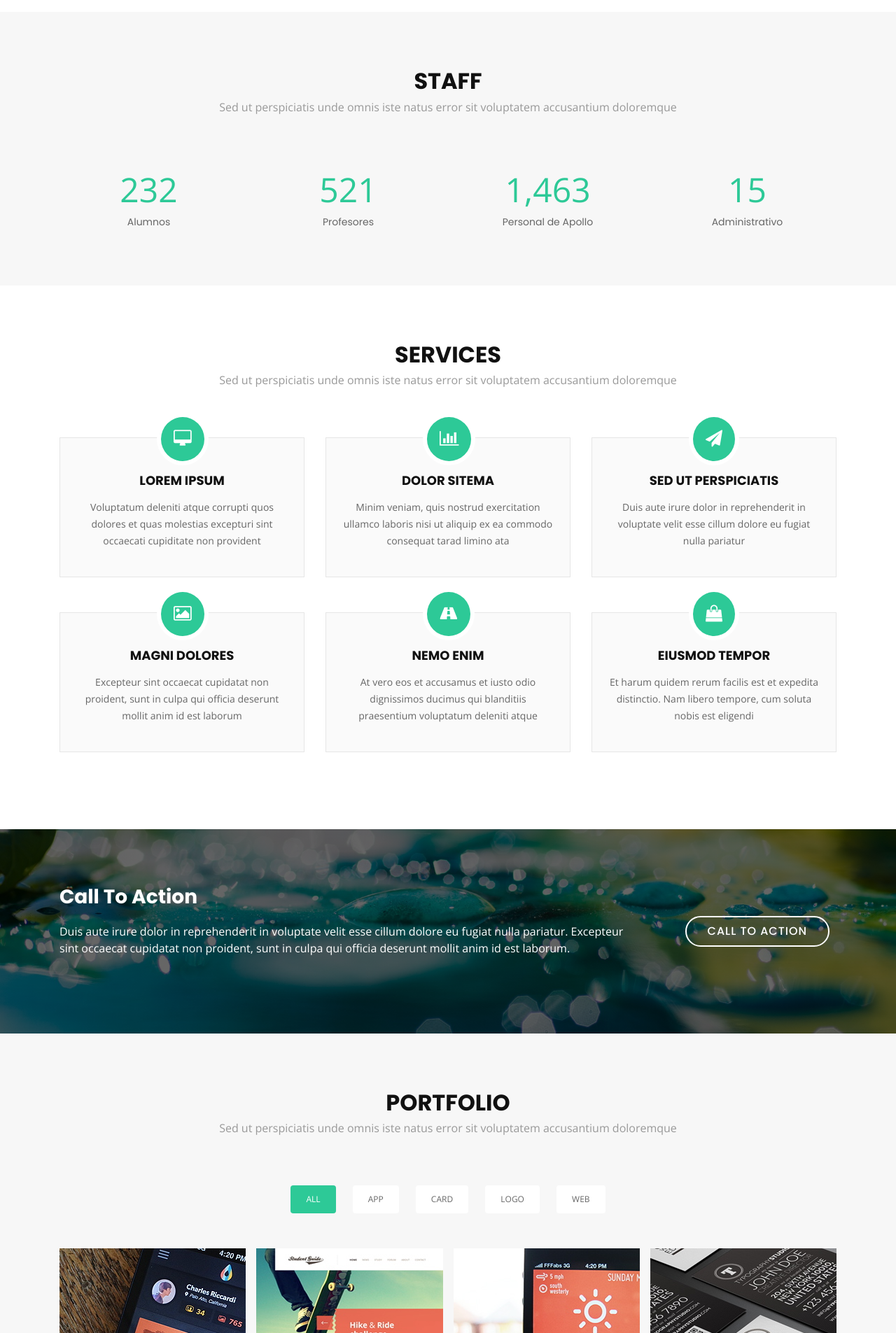
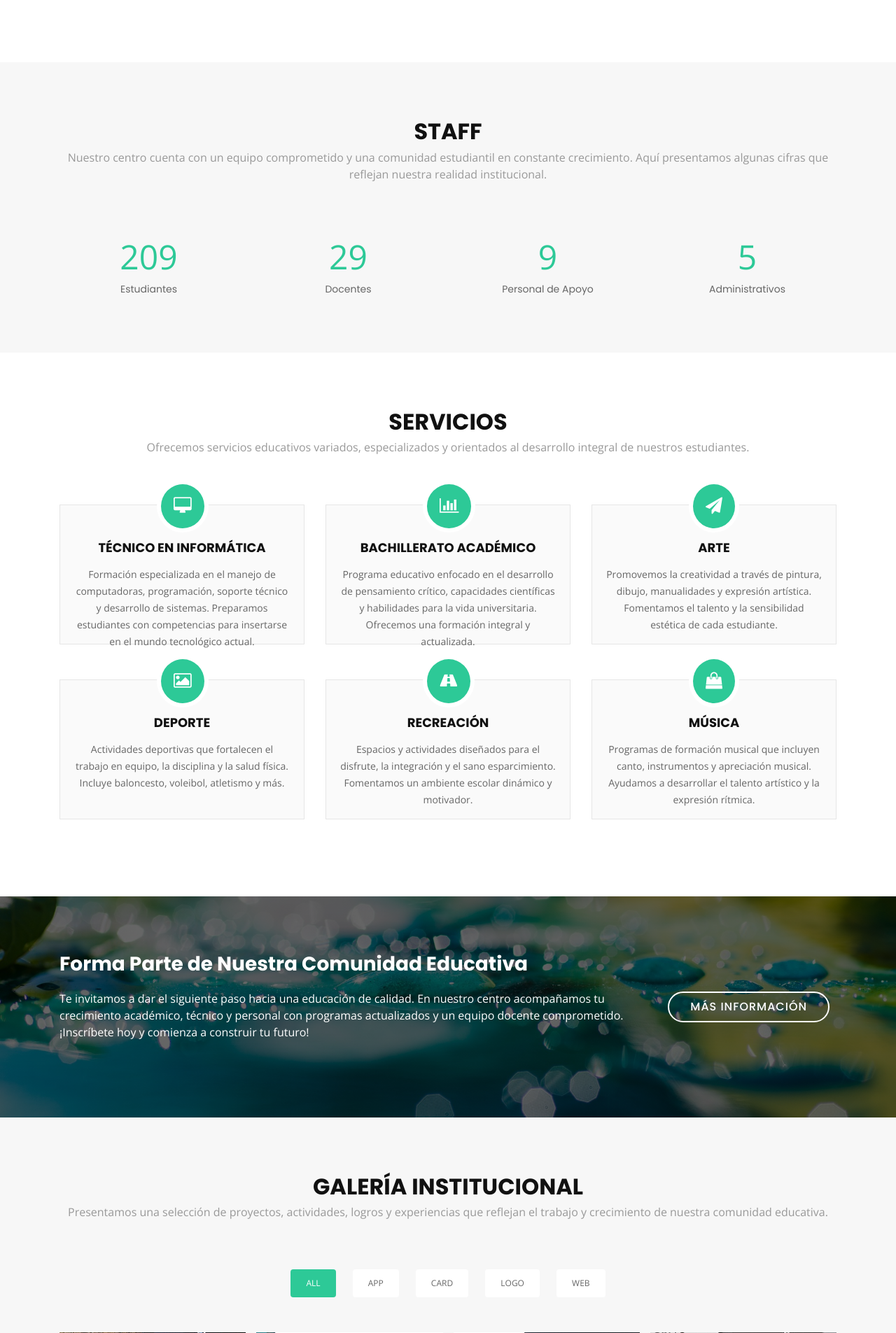
Before and after one commit to SirDawel/ventassaas, a Django app: template escuelaweb/templates/website/index.html in a window 1280 px wide. Shown: the part 1371-3276 px from the top of the page at 70% size. Run offline with Django 3.2, Linux system fonts and the light colour scheme; the template is opened without the code that fills it, so the values that code supplies are empty; some libraries are stand-ins or nearby versions.

Commit message:
Mis cambios

```diff
--- a/escuelaweb/templates/website/header.html
+++ b/escuelaweb/templates/website/header.html
@@ -328,7 +328,8 @@
       <div class="container-fluid">
         <a class="navbar-brand" href="#">
           <img src="{% static 'img/logoescuelaonline.jpg' %}" alt="Logo" style="height: 100px; width: 200px; margin-right: 10px; border-radius: 5px;">
-          Centro Cristiano
+	  <br>
+          Ptco. Prof. J R R H.
         </a>
         <button class="navbar-toggler" type="button" data-bs-toggle="collapse" data-bs-target="#navbarSupportedContent"
           aria-controls="navbarSupportedContent" aria-expanded="false" aria-label="Toggle navigation">
--- a/escuelaweb/templates/website/index.html
+++ b/escuelaweb/templates/website/index.html
@@ -3,7 +3,7 @@
 <html lang="es">
 <head>
   <meta charset="utf-8">
-  <title>Politécnico José Ramón Rodríguez H.</title>
+  <title>Ptco. Prof. José Ramón Rodríguez H.</title>
   <meta name="viewport" content="width=device-width, initial-scale=1.0">
 
   <!-- Favicon -->
@@ -75,16 +75,16 @@
   ============================-->
   <section id="hero">
     <div class="hero-container">
-      <h1>Bienvenido a mi website</h1>
-      <h2>We are team of talanted designers making websites with Bootstrap</h2>
-      <a href="#about" class="btn-get-started">Get Started</a>
+      <h1>Bienvenido a la Escuela </h1>
+      <h2> ¡Educación técnica para un ciudadano emprendedor!</h2>
+      <a href="#about" class="btn-get-started">Empezar</a>
     </div>
   </section><!-- #hero -->
 
   <main id="main">
 
     <!--==========================
-      About Us Section
+     Us Section
     ============================-->
     <section id="about">
       <div class="container">
@@ -93,28 +93,26 @@
           <div class="col-lg-6 content order-lg-1 order-2">
             <h2 class="title">Quienes Somos...</h2>
             <p>
-              Somo una institucion De liquip ex ea commodo consequat.
+              Somo una institucion Educativa.
             </p>
 
             <div class="icon-box wow fadeInUp">
               <div class="icon"><i class="fa fa-shopping-bag"></i></div>
               <h4 class="title"><a href="">Mision</a></h4>
-              <p class="description">Et harum quidem rerum facilis est et expedita distinctio. Nam libero tempore, cum
-                soluta nobis est eligendi</p>
+              <p class="description">Contribuir en la formación técnica e integral de nuestros estudiantes con una base científica y tecnológica, fomentando un pensamiento ciudadano crítico y emprendedor. </p>
             </div>
 
             <div class="icon-box wow fadeInUp" data-wow-delay="0.2s">
               <div class="icon"><i class="fa fa-photo"></i></div>
               <h4 class="title"><a href="">Vision</a></h4>
-              <p class="description">Excepteur sint occaecat cupidatat non proident, sunt in culpa qui officia deserunt
-                mollit anim id est laborum</p>
+              <p class="description">Ser un centro referencia de educación técnica, reconocido por su excelencia académica; que contribuye a través de la ciencia y la tecnología con el cuido del medio ambiente, el desarrollo de las familias y de los estudiantes de una forma integral. </p>
             </div>
 
             <div class="icon-box wow fadeInUp" data-wow-delay="0.4s">
               <div class="icon"><i class="fa fa-bar-chart"></i></div>
               <h4 class="title"><a href="">Valores</a></h4>
-              <p class="description">Minim veniam, quis nostrud exercitation ullamco laboris nisi ut aliquip ex ea
-                commodo consequat tarad limino ata</p>
+              <p class="description">Seguridad, Integridad, Respeto, Tolerancia, Amor, Empatía, Honestidad, Disciplina,	Responsabilidad y Equidad.
+		</p>
             </div>
 
           </div>
@@ -132,35 +130,37 @@
   <div class="container wow fadeIn">
     <div class="section-header">
       <h3 class="section-title">Staff</h3>
-          <p class="section-description">Sed ut perspiciatis unde omnis iste natus error sit voluptatem accusantium
-            doloremque</p>
+      <p class="section-description">
+        Nuestro centro cuenta con un equipo comprometido y una comunidad estudiantil en constante crecimiento.
+        Aquí presentamos algunas cifras que reflejan nuestra realidad institucional.
+      </p>
     </div>
     <div class="row counters">
 
       <div class="col-lg-3 col-6 text-center">
-            <span data-toggle="counter-up">232</span>
-            <p>Alumnos</p>
+        <span data-toggle="counter-up">209</span>
+        <p>Estudiantes</p>
       </div>
 
       <div class="col-lg-3 col-6 text-center">
-            <span data-toggle="counter-up">521</span>
-            <p>Profesores</p>
+        <span data-toggle="counter-up">29</span>
+        <p>Docentes</p>
       </div>
 
       <div class="col-lg-3 col-6 text-center">
-            <span data-toggle="counter-up">1,463</span>
-            <p>Personal de Apollo</p>
+        <span data-toggle="counter-up">9</span>
+        <p>Personal de Apoyo</p>
       </div>
 
       <div class="col-lg-3 col-6 text-center">
-            <span data-toggle="counter-up">15</span>
-            <p>Administrativo</p>
+        <span data-toggle="counter-up">5</span>
+        <p>Administrativos</p>
       </div>
 
     </div>
 
   </div>
-    </section><!-- #facts -->
+</section>
 
     <!--==========================
     Services Section
@@ -168,94 +168,116 @@
 <section id="services">
   <div class="container wow fadeIn">
     <div class="section-header">
-          <h3 class="section-title">Services</h3>
-          <p class="section-description">Sed ut perspiciatis unde omnis iste natus error sit voluptatem accusantium
-            doloremque</p>
+      <h3 class="section-title">Servicios</h3>
+      <p class="section-description">Ofrecemos servicios educativos variados, especializados y orientados al desarrollo integral de nuestros estudiantes.</p>
     </div>
+
     <div class="row">
+      <!-- INFORMÁTICA -->
       <div class="col-lg-4 col-md-6 wow fadeInUp" data-wow-delay="0.2s">
         <div class="box">
           <div class="icon"><a href=""><i class="fa fa-desktop"></i></a></div>
-              <h4 class="title"><a href="">Lorem Ipsum</a></h4>
-              <p class="description">Voluptatum deleniti atque corrupti quos dolores et quas molestias excepturi sint
-                occaecati cupiditate non provident</p>
+          <h4 class="title"><a href="">Técnico en Informática</a></h4>
+          <p class="description">
+            Formación especializada en el manejo de computadoras, programación, soporte técnico y desarrollo de sistemas.
+            Preparamos estudiantes con competencias para insertarse en el mundo tecnológico actual.
+          </p>
         </div>
       </div>
+
+      <!-- BACHILLERATO ACADÉMICO -->
       <div class="col-lg-4 col-md-6 wow fadeInUp" data-wow-delay="0.4s">
         <div class="box">
           <div class="icon"><a href=""><i class="fa fa-bar-chart"></i></a></div>
-              <h4 class="title"><a href="">Dolor Sitema</a></h4>
-              <p class="description">Minim veniam, quis nostrud exercitation ullamco laboris nisi ut aliquip ex ea
-                commodo consequat tarad limino ata</p>
+          <h4 class="title"><a href="">Bachillerato Académico</a></h4>
+          <p class="description">
+            Programa educativo enfocado en el desarrollo de pensamiento crítico, capacidades científicas
+            y habilidades para la vida universitaria. Ofrecemos una formación integral y actualizada.
+          </p>
         </div>
       </div>
+
+      <!-- ARTE -->
       <div class="col-lg-4 col-md-6 wow fadeInUp" data-wow-delay="0.6s">
         <div class="box">
           <div class="icon"><a href=""><i class="fa fa-paper-plane"></i></a></div>
-              <h4 class="title"><a href="">Sed ut perspiciatis</a></h4>
-              <p class="description">Duis aute irure dolor in reprehenderit in voluptate velit esse cillum dolore eu
-                fugiat nulla pariatur</p>
+          <h4 class="title"><a href="">Arte</a></h4>
+          <p class="description">
+            Promovemos la creatividad a través de pintura, dibujo, manualidades y expresión artística.
+            Fomentamos el talento y la sensibilidad estética de cada estudiante.
+          </p>
         </div>
       </div>
 
+      <!-- DEPORTE -->
       <div class="col-lg-4 col-md-6 wow fadeInUp" data-wow-delay="0.2s">
         <div class="box">
           <div class="icon"><a href=""><i class="fa fa-photo"></i></a></div>
-              <h4 class="title"><a href="">Magni Dolores</a></h4>
-              <p class="description">Excepteur sint occaecat cupidatat non proident, sunt in culpa qui officia deserunt
-                mollit anim id est laborum</p>
+          <h4 class="title"><a href="">Deporte</a></h4>
+          <p class="description">
+            Actividades deportivas que fortalecen el trabajo en equipo, la disciplina y la salud física.
+            Incluye baloncesto, voleibol, atletismo y más.
+          </p>
         </div>
       </div>
+
+      <!-- RECREACIÓN -->
       <div class="col-lg-4 col-md-6 wow fadeInUp" data-wow-delay="0.4s">
         <div class="box">
           <div class="icon"><a href=""><i class="fa fa-road"></i></a></div>
-              <h4 class="title"><a href="">Nemo Enim</a></h4>
-              <p class="description">At vero eos et accusamus et iusto odio dignissimos ducimus qui blanditiis
-                praesentium voluptatum deleniti atque</p>
+          <h4 class="title"><a href="">Recreación</a></h4>
+          <p class="description">
+            Espacios y actividades diseñados para el disfrute, la integración y el sano esparcimiento.
+            Fomentamos un ambiente escolar dinámico y motivador.
+          </p>
         </div>
       </div>
+
+      <!-- MÚSICA -->
       <div class="col-lg-4 col-md-6 wow fadeInUp" data-wow-delay="0.6s">
         <div class="box">
           <div class="icon"><a href=""><i class="fa fa-shopping-bag"></i></a></div>
-              <h4 class="title"><a href="">Eiusmod Tempor</a></h4>
-              <p class="description">Et harum quidem rerum facilis est et expedita distinctio. Nam libero tempore, cum
-                soluta nobis est eligendi</p>
-            </div>
+          <h4 class="title"><a href="">Música</a></h4>
+          <p class="description">
+            Programas de formación musical que incluyen canto, instrumentos y apreciación musical.
+            Ayudamos a desarrollar el talento artístico y la expresión rítmica.
+          </p>
         </div>
       </div>
 
     </div>
-    </section><!-- #services -->
+  </div>
+</section>
 
-    <!--==========================
-    Call To Action Section
-    ============================-->
    <section id="call-to-action">
   <div class="container wow fadeIn">
     <div class="row">
       <div class="col-lg-9 text-center text-lg-left">
-            <h3 class="cta-title">Call To Action</h3>
-            <p class="cta-text"> Duis aute irure dolor in reprehenderit in voluptate velit esse cillum dolore eu fugiat
-              nulla pariatur. Excepteur sint occaecat cupidatat non proident, sunt in culpa qui officia deserunt mollit
-              anim id est laborum.</p>
+        <h3 class="cta-title">Forma Parte de Nuestra Comunidad Educativa</h3>
+        <p class="cta-text">
+          Te invitamos a dar el siguiente paso hacia una educación de calidad.
+          En nuestro centro acompañamos tu crecimiento académico, técnico y personal
+          con programas actualizados y un equipo docente comprometido.
+          ¡Inscríbete hoy y comienza a construir tu futuro!
+        </p>
       </div>
       <div class="col-lg-3 cta-btn-container text-center">
-            <a class="cta-btn align-middle" href="#">Call To Action</a>
+        <a class="cta-btn align-middle" href="#">Más Información</a>
       </div>
     </div>
-
   </div>
-    </section><!-- #call-to-action -->
-
+</section>
     <!--==========================
       Portfolio Section
     ============================-->
     <section id="portfolio">
   	<div class="container wow fadeInUp">
     <div class="section-header">
-          <h3 class="section-title">Portfolio</h3>
-          <p class="section-description">Sed ut perspiciatis unde omnis iste natus error sit voluptatem accusantium
-            doloremque</p>
+      <h3 class="section-title">Galería Institucional</h3>
+      <p class="section-description">
+        Presentamos una selección de proyectos, actividades, logros y experiencias que reflejan
+        el trabajo y crecimiento de nuestra comunidad educativa.
+      </p>
     </div>
         <div class="row">
 
@@ -402,16 +424,20 @@
 <section id="team">
   <div class="container wow fadeInUp">
     <div class="section-header">
-          <h3 class="section-title">Team</h3>
-          <p class="section-description">Sed ut perspiciatis unde omnis iste natus error sit voluptatem accusantium
-            doloremque</p>
+      <h3 class="section-title">Equipo Directivo</h3>
+      <p class="section-description">
+        Nuestro centro está dirigido por un equipo comprometido con la excelencia académica,
+        la disciplina y el desarrollo integral de cada estudiante.
+      </p>
     </div>
+
     <div class="row">
+
       <div class="col-lg-3 col-md-6">
         <div class="member">
           <div class="pic"><img src="{% static 'img/team-1.jpg' %}" alt=""></div>
           <h4>Walter White</h4>
-              <span>Chief Executive Officer</span>
+          <span>Director General</span>
           <div class="social">
             <a href=""><i class="fa fa-twitter"></i></a>
             <a href=""><i class="fa fa-facebook"></i></a>
@@ -425,7 +451,7 @@
         <div class="member">
           <div class="pic"><img src="{% static 'img/team-2.jpg' %}" alt=""></div>
           <h4>Sarah Jhinson</h4>
-              <span>Product Manager</span>
+          <span>Subdirectora Académica</span>
           <div class="social">
             <a href=""><i class="fa fa-twitter"></i></a>
             <a href=""><i class="fa fa-facebook"></i></a>
@@ -439,7 +465,7 @@
         <div class="member">
           <div class="pic"><img src="{% static 'img/team-3.jpg' %}" alt=""></div>
           <h4>William Anderson</h4>
-              <span>CTO</span>
+          <span>Encargado de Tecnología</span>
           <div class="social">
             <a href=""><i class="fa fa-twitter"></i></a>
             <a href=""><i class="fa fa-facebook"></i></a>
@@ -453,7 +479,7 @@
         <div class="member">
           <div class="pic"><img src="{% static 'img/team-4.jpg' %}" alt=""></div>
           <h4>Amanda Jepson</h4>
-              <span>Accountant</span>
+          <span>Administradora</span>
           <div class="social">
             <a href=""><i class="fa fa-twitter"></i></a>
             <a href=""><i class="fa fa-facebook"></i></a>
@@ -462,10 +488,11 @@
           </div>
         </div>
       </div>
+
     </div>
 
   </div>
-    </section><!-- #team -->
+</section>
 
     <!--==========================
       Contact Section
@@ -473,33 +500,47 @@
 <section id="contact">
   <div class="container wow fadeInUp">
     <div class="section-header">
-          <h3 class="section-title">Contact</h3>
-          <p class="section-description">Sed ut perspiciatis unde omnis iste natus error sit voluptatem accusantium
-            doloremque</p>
-        </div>
+      <h3 class="section-title">Contacto</h3>
+      <p class="section-description">
+        Para más información sobre nuestros programas, inscripciones o servicios,
+        estamos disponibles para ayudarte. Contáctanos y con gusto responderemos tus inquietudes.
+      </p>
     </div>
 
-      <div id="google-map" data-latitude="40.713732" data-longitude="-74.0092704"></div>
+  </div>
+
+  <div id="google-map" style="width: 100%; height: 450px;">
+
+  <iframe
+    src="https://www.google.com/maps/embed?pb=!1m18!1m12!1m3!1d5415.093219091101!2d-71.2643565582892!3d18.851364894448814!2m3!1f0!2f0!3f0!3m2!1i1024!2i768!4f13.1!3m3!1m2!1s0x8eb089d2b5629217%3A0x3e4ce07c5b12ca5b!2sLiceo%20Hato%20del%20Padre!5e0!3m2!1ses-419!2sdo!4v1765469334215!5m2!1ses-419!2sdo"
+    width="100%"
+    height="100%"
+    style="border:0;"
+    allowfullscreen=""
+    loading="lazy"
+    referrerpolicy="no-referrer-when-downgrade">
+  </iframe>
+
+</div>
 
   <div class="container wow fadeInUp">
     <div class="row justify-content-center">
 
       <div class="col-lg-3 col-md-4">
-
         <div class="info">
           <div>
             <i class="fa fa-map-marker"></i>
-                <p>A108 Adam Street<br>New York, NY 535022</p>
+            <p>Calle Atiles Gómez, Sector La Mina, Hato del Padre.<br>San Juan de la Maguana, RD</p>
           </div>
 
           <div>
             <i class="fa fa-envelope"></i>
-                <p>info@example.com</p>
+            <p>ptcojoseramonrodzh@gmail.com</p>
           </div>
 
           <div>
             <i class="fa fa-phone"></i>
-                <p>+1 5589 55488 55s</p>
+            <p>+1 809 557 0000</p>
           </div>
         </div>
 
@@ -510,43 +551,48 @@
           <a href="#" class="google-plus"><i class="fa fa-google-plus"></i></a>
           <a href="#" class="linkedin"><i class="fa fa-linkedin"></i></a>
         </div>
-
       </div>
 
       <div class="col-lg-5 col-md-8">
         <div class="form">
-              <div id="sendmessage">Your message has been sent. Thank you!</div>
+          <div id="sendmessage">Tu mensaje ha sido enviado. ¡Gracias por escribirnos!</div>
           <div id="errormessage"></div>
+
           <form action="" method="post" role="form" class="contactForm">
             <div class="form-group">
-                  <input type="text" name="name" class="form-control" id="name" placeholder="Your Name"
-                    data-rule="minlen:4" data-msg="Please enter at least 4 chars" />
+              <input type="text" name="name" class="form-control" id="name" placeholder="Tu Nombre"
+                data-rule="minlen:4" data-msg="Por favor ingresa al menos 4 caracteres" />
               <div class="validation"></div>
             </div>
+
             <div class="form-group">
-                  <input type="email" class="form-control" name="email" id="email" placeholder="Your Email"
-                    data-rule="email" data-msg="Please enter a valid email" />
+              <input type="email" class="form-control" name="email" id="email" placeholder="Tu Correo Electrónico"
+                data-rule="email" data-msg="Ingresa un correo válido" />
               <div class="validation"></div>
             </div>
+
             <div class="form-group">
-                  <input type="text" class="form-control" name="subject" id="subject" placeholder="Subject"
-                    data-rule="minlen:4" data-msg="Please enter at least 8 chars of subject" />
+              <input type="text" class="form-control" name="subject" id="subject" placeholder="Asunto"
+                data-rule="minlen:4" data-msg="El asunto debe tener al menos 4 caracteres" />
               <div class="validation"></div>
             </div>
+
             <div class="form-group">
               <textarea class="form-control" name="message" rows="5" data-rule="required"
-                    data-msg="Please write something for us" placeholder="Message"></textarea>
+                data-msg="Por favor escribe un mensaje" placeholder="Mensaje"></textarea>
               <div class="validation"></div>
             </div>
-                <div class="text-center"><button type="submit">Send Message</button></div>
+
+            <div class="text-center"><button type="submit">Enviar Mensaje</button></div>
           </form>
+
         </div>
       </div>
 
     </div>
 
   </div>
-    </section><!-- #contact -->
+</section>
 
   </main>
 
@@ -605,6 +651,7 @@
       }
     });
   });
+
 </script>
 </body>
 </html>
--- a/escuelaweb/templates/website/plataform.html
+++ b/escuelaweb/templates/website/plataform.html
@@ -10,7 +10,7 @@
 <meta name="viewport" content="width=device-width, initial-scale=1.0">
 
 {% block title %}
-Noticias - Politécnico Escuela Rep Dominicana.
+Noticias - Ptco. Prof. JRRH
 {% endblock %}
 
 {% block content %}
@@ -18,7 +18,7 @@ Noticias - Politécnico Escuela Rep Dominicana.
 
     <!-- Encabezado -->
     <div class="text-center mb-5">
-        <h1 class="display-4">Politécnico Escuela Rep Dominicana.</h1>
+        <h1 class="display-4">Politécnico Prof. Jose Ramon Rodriguez H.</h1>
         <p class="lead">Mantente al día con los eventos y actividades de nuestra escuela.</p>
     </div>
 
--- a/static/css/style.css
+++ b/static/css/style.css
@@ -181,7 +181,7 @@ h1, h2, h3, h4, h5, h6 {
   display: table;
   width: 100%;
   height: 100vh;
-  background: url(../img/hero-bg.jpg) top center fixed;
+  background: url(../img/hato_padre.jpeg) top center fixed;
   background-size: cover;
 }
 
@@ -524,7 +524,8 @@ body.mobile-nav-active #mobile-nav-toggle {
 
 #about .about-container .background {
   min-height: 300px;
-  background: url(../img/about-img.jpg) center top no-repeat;
+  background: url(../img/maestros.jpeg) center top no-repeat;
+  background-size: contain;
   margin-bottom: 10px;
 }
 
@@ -588,7 +589,6 @@ body.mobile-nav-active #mobile-nav-toggle {
   line-height: 24px;
   font-size: 14px;
 }
-
 /* Facts Section
 --------------------------------*/
 #facts {
```
Lines whose indentation alone changed are shown as unchanged.
